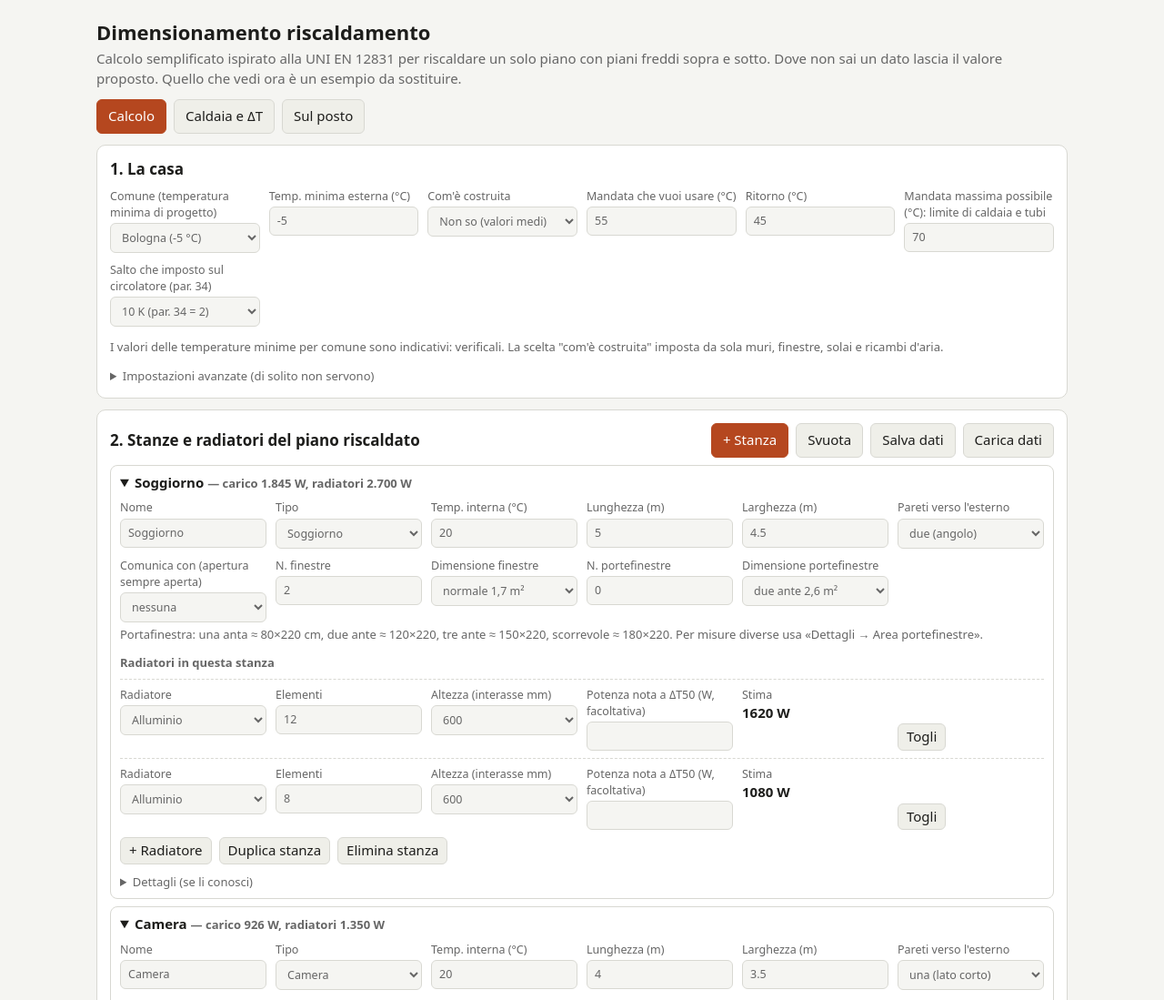
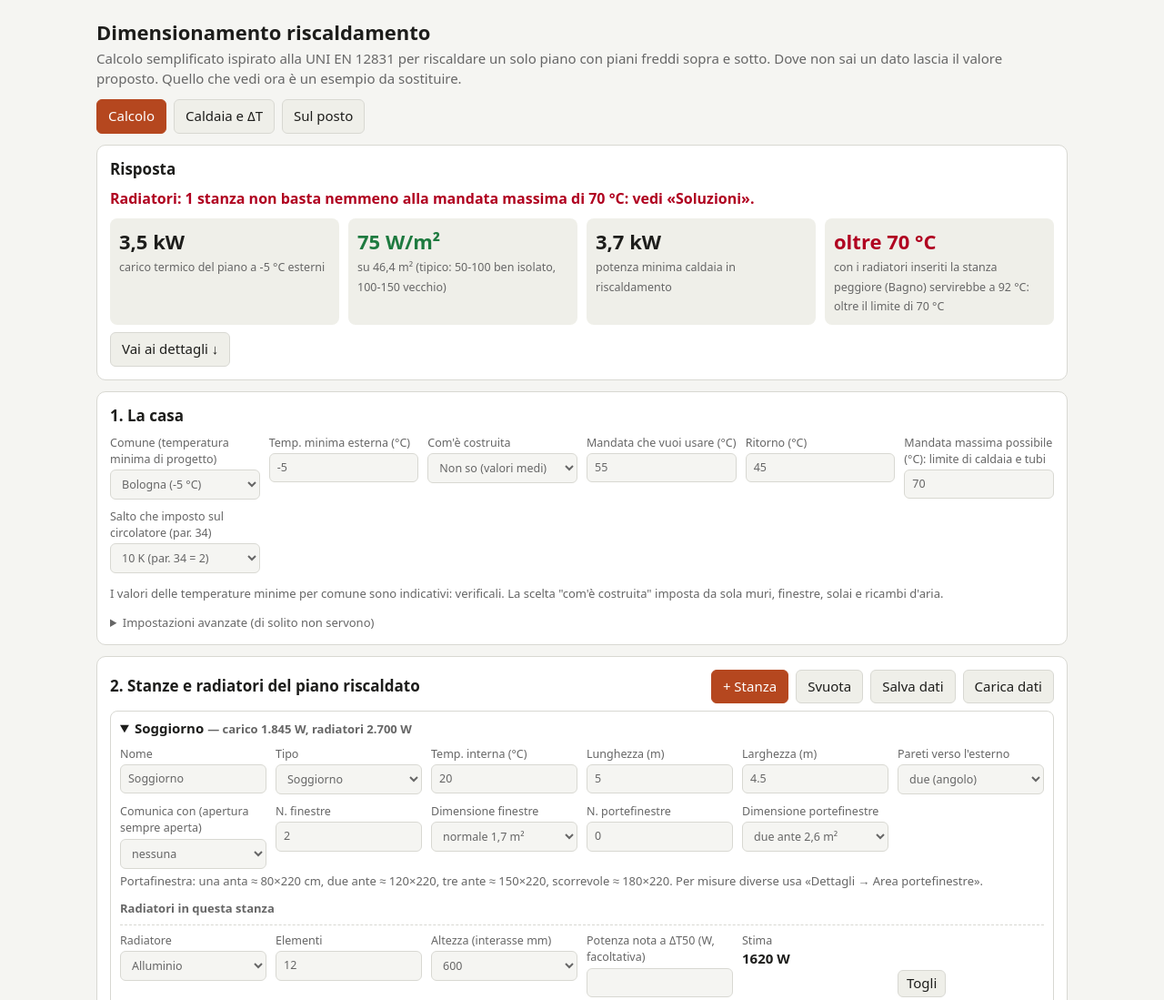
Before and after one commit to busonsimone-code/riscaldamento-calcolo, a plain HTML site: page index.html in a window 1280 px wide. Shown: the top 1099 px of the page at 91% size. Drawn offline with Linux system fonts and the light colour scheme.

Commit message:
Riquadro Risposta in cima, sezioni secondarie richiudibili, cronotermostato in corridoio
Co-Authored-By: Claude Sonnet 5.5 <noreply@anthropic.com>

```diff
--- a/index.html
+++ b/index.html
@@ -45,6 +45,10 @@ th{color:var(--mut);font-weight:600}
 ul.l{margin:6px 0 0 18px;padding:0}ul.l li{margin:3px 0}
 svg text{fill:var(--mut);font-size:11px}
 .hide{display:none}
+details.more{background:var(--card);border:1px solid var(--line);border-radius:10px;padding:12px 14px;margin:12px 0}
+details.more>summary{cursor:pointer;font-weight:600}
+details.more>.card{border:0;padding:0;margin:8px 0 0}
+details.more h2{display:none}
 .pc{border:1px solid var(--line);border-radius:10px;padding:10px 12px;margin:10px 0;background:var(--card)}
 .pc.dn{border-color:var(--ok);background:var(--soft)}
 .pc .pn{font-weight:600;font-size:15.5px;line-height:1.3}
@@ -78,6 +82,7 @@ svg text{fill:var(--mut);font-size:11px}
 
 <div class="row no-print" id="tabs" style="margin:8px 0"><button data-view="calc" class="pri">Calcolo</button><button data-view="cald">Caldaia e ΔT</button><button data-view="posto">Sul posto</button></div>
 <div id="viewCalc">
+<div id="ans"></div>
 <div class="card no-print">
   <h2>1. La casa</h2>
   <div class="grid">
@@ -294,7 +299,7 @@ function solRoom(S,x,R,Z){
     const tb=num(g.TuBelow),ta=num(g.TuAbove);
     add('tu',`Se i piani sopra/sotto restano a ${r1(tb+3)}/${r1(ta+3)} °C invece di ${r1(tb)}/${r1(ta)} (scale aperte, un po' di calore che sale o scende)`,calc(Object.assign({},g,{TuBelow:tb+3,TuAbove:ta+3}),r),'da verificare misurando la temperatura di quei piani');
   }
-  add('ti',`Stanza a ${r1(c.Ti-1)} °C invece di ${r1(c.Ti)}`,withR({Ti:c.Ti-1}));
+  add('ti',`Stanza a ${r1(c.Ti-1)} °C invece di ${r1(c.Ti)} (set del cronotermostato più basso, o valvola termostatica sul radiatore)`,withR({Ti:c.Ti-1}));
   const allAfter=calc(gComb,Object.assign({},r,comb));
   return {opts,allDW:tot0-allAfter};
 }
@@ -536,7 +541,7 @@ function renderOut(){
   const R=sysCalc(S),g=S.g;
   document.querySelectorAll('[data-rest]').forEach(el=>{
     for(const r of S.rooms){const a=r.rads.find(x=>x.id==el.dataset.rest);if(a){el.textContent=(Math.round(radW(a))||'—')+' W';break}}});
-  if(!R.rooms.length){document.getElementById('out').innerHTML='';return}
+  if(!R.rooms.length){document.getElementById('out').innerHTML='';document.getElementById('ans').innerHTML='';return}
   R.rooms.forEach(x=>{const el=document.querySelector(`[data-sum="${x.r.id}"]`);const z=R.zones.find(q=>q.grouped&&q.rooms.includes(x));
     if(el)el.textContent=`— carico ${f0(x.c.tot)} W${x.c.have>0?`, radiatori ${f0(x.c.have)} W`:''}${z?` · in comune con ${z.rooms.filter(y=>y!==x).map(y=>y.r.name||'Stanza').join(', ')}`:''}`});
   const noRad=R.withRad===0,nBad=R.zones.filter(x=>x.c.ok===false).length,nOver=R.zones.filter(x=>x.c.over).length;
@@ -552,7 +557,7 @@ function renderOut(){
   comps.push(`<li><b>Circolatore:</b> ${f0(R.Qtot)} L/h a circa <b>${f1(R.Hm)} m c.a.</b> (stima con ${f0(num(g.Lcirc,40))} m di circuito, 150 Pa/m + 30% di perdite localizzate + 10 kPa per valvole e radiatore). Verifica sul circuito reale; va bene un elettronico a velocità variabile.</li>`);
   comps.push(`<li><b>Vaso di espansione:</b> acqua ${f0(R.Vimp)} L, espansione ${(R.e*100).toFixed(1).replace('.',',')}% a ${f0(num(g.Tmax,80))} °C → <b>${f1(R.Vn)} L</b>${R.Vstd?` → vaso standard da <b>${R.Vstd} L</b> (sottrai quello già nella caldaia)`:' → oltre gli 80 L'}.</li>`);
   comps.push(`<li><b>Tubi dei rami:</b> ${R.rooms.map(x=>{const p=pipeFor(x.c.Q,0.7);return `${x.r.name} ${f0(x.c.Q)} L/h → ${p.name}`}).join('; ')} (v ≤ 0,7 m/s).</li>`);
-  comps.push(`<li><b>Accessori:</b> valvola termostatica su ogni radiatore (tranne il locale con il termostato ambiente) e detentore per bilanciare, sonda esterna con curva climatica, defangatore/filtro magnetico, valvola di sfogo aria, valvola di sicurezza ${f0(num(g.Psv,3))} bar, manometro, rubinetto di carico.</li>`);
+  comps.push(`<li><b>Accessori:</b> valvola termostatica sui radiatori delle stanze (la temperatura la misura solo il cronotermostato in corridoio: senza valvole non puoi regolare una stanza per conto suo) e detentore per bilanciare, sonda esterna con curva climatica, defangatore/filtro magnetico, valvola di sfogo aria, valvola di sicurezza ${f0(num(g.Psv,3))} bar, manometro, rubinetto di carico.</li>`);
   const crv=[15,10,5,0,-5,-10].filter(t=>t>=Math.min(num(g.Te),-10)-0.01).map(t=>{const p=R.curve.find(q=>q[0]===t);return p?`<tr><td>${t} °C</td><td>${p[1]>R.TfMax?`<b class="bad">${f0(p[1])} °C (oltre il limite)</b>`:`<b>${f0(p[1])} °C</b>`}</td></tr>`:''}).join('');
   const verdict=noRad?'inserisci i radiatori per sapere a che mandata bastano':(nOver?`${nOver} stanz${nOver>1?'e non bastano':'a non basta'} nemmeno alla mandata massima di ${f0(R.TfMax)} °C: vedi «Soluzioni»`:(nBad?`${nBad} stanz${nBad>1?'e bastano':'a basta'} solo con mandata più alta di ${f0(num(g.Tm))}/${f0(num(g.Tr))}, ma entro il limite`:`tutte le stanze con radiatori bastano a ${f0(num(g.Tm))}/${f0(num(g.Tr))}`));
   const sol=solHTML(R,S),repl=replHTML(R,S);
@@ -560,25 +565,32 @@ function renderOut(){
   const warnCurve=R.curve.some(p=>p[1]>R.TfMax)?`<p class="note bad">Sotto i ${f0((R.curve.filter(p=>p[1]>R.TfMax).sort((a,b)=>b[0]-a[0])[0]||[0])[0])} °C esterni la casa non resta in temperatura con questi radiatori, perché servirebbe una mandata oltre il limite di ${f0(R.TfMax)} °C.</p>`:'';
   const chk=checks(S,R);
   const chkHTML=`<div class="card"><h2>Controlli sui dati</h2>${chk.length?'<ul class="l">'+chk.map(c=>`<li class="${c.cls}">${c.txt}</li>`).join('')+'</ul>':'<p class="ok">Dati coerenti: nessun problema trovato.</p>'}</div>`;
-  document.getElementById('out').innerHTML=`
-  ${chkHTML}<div class="card"><h2>3. Risultato</h2>
+  const vcls=noRad?'':(nOver?'bad':(nBad?'warn':'ok'));
+  document.getElementById('ans').innerHTML=`<div class="card"><h2>Risposta</h2>
+   <p style="font-size:16px;margin:0 0 10px"><b class="${vcls}">Radiatori: ${verdict}.</b></p>
    <div class="big">
     <div class="kpi"><b>${f1(R.tot/1000)} kW</b><span>carico termico del piano a ${f0(num(g.Te))} °C esterni</span></div>
     <div class="kpi"><b class="${wmCls}">${f0(wm)} W/m²</b><span>su ${f1(R.area)} m² (tipico: 50-100 ben isolato, 100-150 vecchio)</span></div>
     <div class="kpi"><b>${f1(R.kW)} kW</b><span>potenza minima caldaia in riscaldamento</span></div>
     <div class="kpi"><b class="${noRad?'':(R.worst.c.over?'bad':(nBad?'warn':'ok'))}">${noRad?'—':(R.worst.c.over?'oltre '+f0(R.TfMax)+' °C':f0(R.worst.c.TfNeed)+' °C')}</b><span>${noRad?'mandata minima: inserisci i radiatori':(R.worst.c.over?`con i radiatori inseriti la stanza peggiore (${R.worst.r.name}) servirebbe a ${f0(R.worst.c.TfNeed)} °C: oltre il limite di ${f0(R.TfMax)} °C`:`mandata minima necessaria a freddo di progetto (stanza peggiore: ${R.worst.r.name})`)}</span></div>
-   </div><p class="note" style="margin-top:8px">Radiatori: ${verdict}.${calNote}</p></div>
+   </div>${calNote?`<p class="note" style="margin-top:8px">${calNote.trim()}</p>`:''}
+   <div class="row no-print" style="margin-top:8px"><button data-goto="out">Vai ai dettagli ↓</button></div></div>`;
+  const openD=[...document.querySelectorAll('#out details')].map(d=>d.open); // non richiudere le sezioni già aperte
+  document.getElementById('out').innerHTML=`
+  ${chkHTML}
   <div class="card"><h2>Stanza per stanza: carico e radiatori</h2><div class="tw"><table><tr><th>Stanza</th><th>Carico W</th><th>Radiatori inseriti W (ΔT50)</th><th>Rendono a ${f0(num(g.Tm))}/${f0(num(g.Tr))} W</th><th>Esito</th><th>Mandata minima</th><th>Servirebbero a ${f0(num(g.Tm))}/${f0(num(g.Tr))} W (ΔT50)</th><th>Equivalgono a (indicativo)</th></tr>${stanza}</table></div>
    <p class="note">«Rendono» è la potenza che i tuoi radiatori danno con la mandata scelta. «Mandata minima» è la temperatura di mandata con cui bastano a freddo di progetto. Le equivalenze sono indicative: confronta sempre con la scheda del radiatore scelto.${R.zones.some(z=>z.grouped)?' Le stanze comunicanti sono valutate come un\'unica zona (carichi e radiatori sommati): i radiatori dell\'una scaldano anche l\'altra, quindi una può compensare l\'altra.':''}</p></div>
-  ${sol}${repl}
-  <div class="card"><h2>Potenza richiesta a ΔT50 (W) per diverse mandate/ritorno</h2><div class="tw"><table><tr><th>Stanza</th>${SCEN.map(([m,r])=>`<th>${m}/${r}</th>`).join('')}</tr>${scen}</table></div>
-   <p class="note">Più bassa è la mandata, più grandi devono essere i radiatori. ΔT50 = potenza da catalogo a 75/65/20 °C (UNI EN 442).</p></div>
+  ${sol}
+  <details class="more"><summary>Aggiungere o sostituire i radiatori (tabella)</summary>${repl}</details>
+  <details class="more"><summary>Potenza richiesta a ΔT50 per diverse mandate/ritorno</summary><div class="tw" style="margin-top:8px"><table><tr><th>Stanza</th>${SCEN.map(([m,r])=>`<th>${m}/${r}</th>`).join('')}</tr>${scen}</table></div>
+   <p class="note">Più bassa è la mandata, più grandi devono essere i radiatori. ΔT50 = potenza da catalogo a 75/65/20 °C (UNI EN 442).</p></details>
   <div class="card"><h2>Curva climatica teorica della tua casa</h2>
    <div class="row" style="align-items:flex-start;gap:20px"><div style="flex:1 1 320px">${curveSVG(R.curve,R.TfMax)}</div>
    <div><table><tr><th>Esterna</th><th>Mandata</th></tr>${crv}</table></div></div>
    <p class="note">Mandata necessaria per tenere ogni stanza alla sua temperatura al variare della temperatura esterna, con carico proporzionale a (Ti − Te) e salto ${f0(R.dTc)} K fisso (quello che imposti sul circolatore, par. 34). Serve per scegliere curva e offset sulla caldaia: la curva impostata deve stare sopra questa a ogni temperatura esterna, senza esagerare.</p>${warnCurve}</div>
   <details class="card"><summary style="cursor:pointer;font-weight:600">Dettaglio dispersioni per stanza (W)</summary><div class="tw" style="margin-top:8px"><table><tr><th>Stanza</th><th>m²</th><th>Ti °C</th><th>Pareti+vetri</th><th>Pav.+soffitto+vani</th><th>Aria</th><th>Ripresa</th><th>Totale</th><th>W/m²</th></tr>${diss}<tr><td><b>Totale</b></td><td>${f1(R.area)}</td><td></td><td></td><td></td><td></td><td></td><td><b>${f0(R.tot)}</b></td><td>${f0(R.wm2)}</td></tr></table></div></details>
   <div class="card"><h2>Componenti</h2><ul class="l">${comps.join('')}</ul></div>`;
+  document.querySelectorAll('#out details').forEach((d,i)=>{if(openD[i])d.open=true});
 }
 
 /* ---------- pagina caldaia: letture e salto ΔT ---------- */
@@ -612,7 +624,7 @@ function renderCald(){
     return `<details class="room" data-lid="${l.id}" open><summary>${l.quando||'Lettura '+l.id} <span class="note" data-lsum="${l.id}">${d?'— ΔT '+f1(d.dT)+' K':''}</span></summary>
     <div class="grid" style="margin-top:8px">
      <label>Quando (data e ora)<input type="text" data-lk="quando" value="${l.quando||''}"></label>
-     ${lf('Temperatura esterna (°C)','Te',l.Te)}${lf('Temperatura stanza sull\'RC21 (°C)','Ti',l.Ti)}${lf('Set mandata (°C)','setM',l.setM)}
+     ${lf('Temperatura esterna (°C)','Te',l.Te)}${lf('Temperatura ambiente sull\'RC21, in corridoio (°C)','Ti',l.Ti)}${lf('Set mandata (°C)','setM',l.setM)}
      ${lf('Temperatura mandata (°C)','Tm',l.Tm)}${lf('Temperatura ritorno (°C)','Tr',l.Tr)}${lf('Modulazione potenza (%)','mod',l.mod)}
      ${lf('Pressione impianto (bar)','press',l.press)}${lf('Temperatura fumi (°C)','fumi',l.fumi)}
      <label>Nota (pompa, valvole, stanze…)<input type="text" data-lk="nota" value="${l.nota||''}"></label>
@@ -621,7 +633,7 @@ function renderCald(){
     <div class="row" style="margin-top:8px"><button class="x" data-dell="${l.id}">Elimina lettura</button></div></details>`}).join('');
   document.getElementById('viewCald').innerHTML=`
   <div class="card"><div class="row" style="justify-content:space-between"><h2 style="margin:0">Letture della caldaia e salto ΔT</h2><button class="pri" data-addl="1">+ Lettura</button></div>
-   <p class="note">Sul comando remoto: Menu → Informazioni → Riscaldamento. Leggi mandata, ritorno, modulazione e pressione a regime, dopo 30-60 minuti con il bruciatore acceso e i radiatori caldi: nei primi minuti il salto è sempre grande. La temperatura esterna è quella del display (se c'è la sonda) o di un termometro.</p>
+   <p class="note">Sul comando remoto: Menu → Informazioni → Riscaldamento. Leggi mandata, ritorno, modulazione e pressione a regime, dopo 30-60 minuti con il bruciatore acceso e i radiatori caldi: nei primi minuti il salto è sempre grande. La temperatura esterna è quella del display (se c'è la sonda) o di un termometro. L'unica temperatura ambiente misurata è quella del cronotermostato RC21 in corridoio: dice quando spegnere la caldaia, non quanto sono calde le singole stanze (se una stanza è fredda e il corridoio è a set, i radiatori di quella stanza sono troppo piccoli o chiusi).</p>
    <p><b id="lsum">${lettSum()}</b></p>${kf}
    ${items||'<p class="note">Premi «+ Lettura» e scrivi i valori che leggi.</p>'}</div>
   <div class="card"><h2>Impostazioni attuali (annotale prima di cambiarle)</h2>
@@ -736,6 +748,7 @@ document.addEventListener('input',e=>{
 document.addEventListener('click',e=>{
   const b=e.target.closest('button');if(!b)return;
   if(b.dataset.view){setView(b.dataset.view);return}
+  if(b.dataset.goto){const el=document.getElementById(b.dataset.goto);if(el)el.scrollIntoView({behavior:'smooth',block:'start'});return}
   if(b.dataset.pexp){document.getElementById('exportJson').click();return}
   if(b.dataset.addl){S.cald.letture.push({id:lid++,quando:new Date().toLocaleString('it-IT',{day:'2-digit',month:'2-digit',hour:'2-digit',minute:'2-digit'}),Te:'',Ti:'',setM:'',Tm:'',Tr:'',mod:'',press:'',fumi:'',nota:''});save();renderCald();return}
   if(b.dataset.dell){S.cald.letture=S.cald.letture.filter(l=>l.id!=b.dataset.dell);save();renderCald();return}
```
